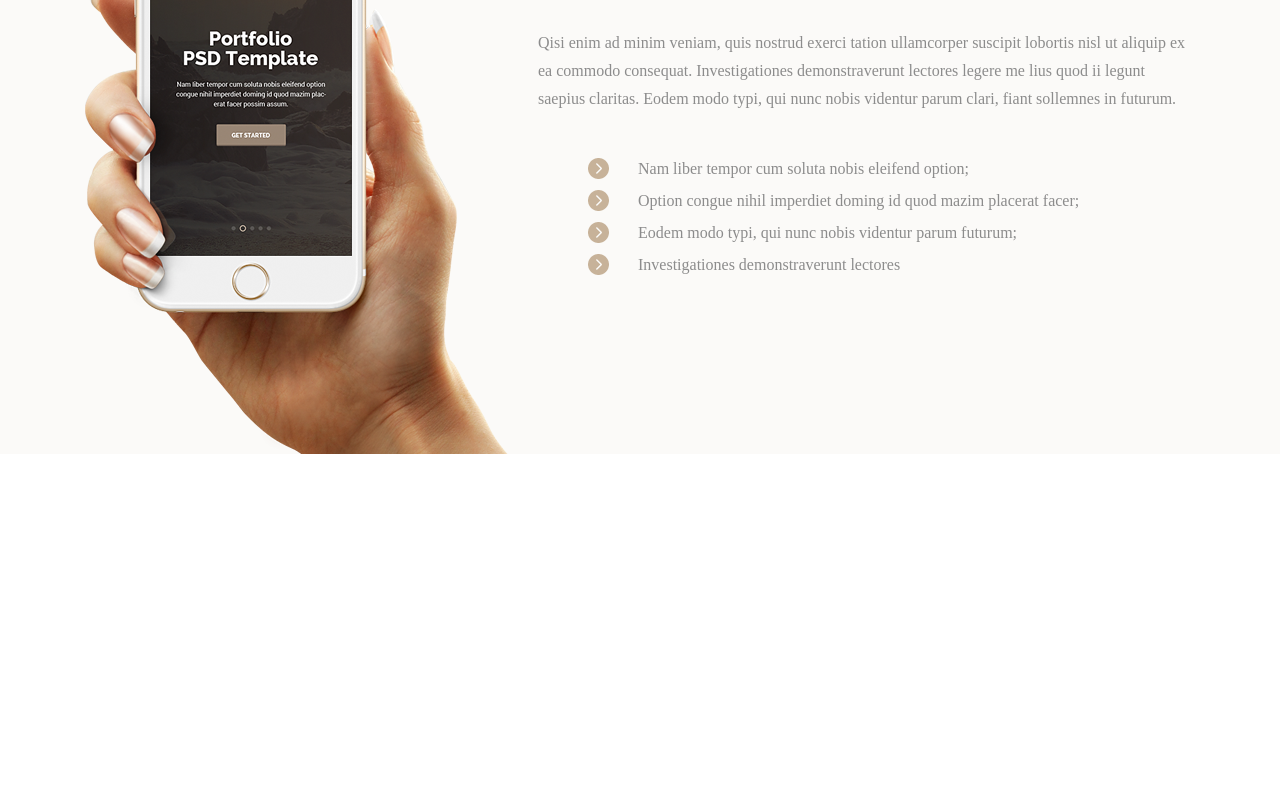
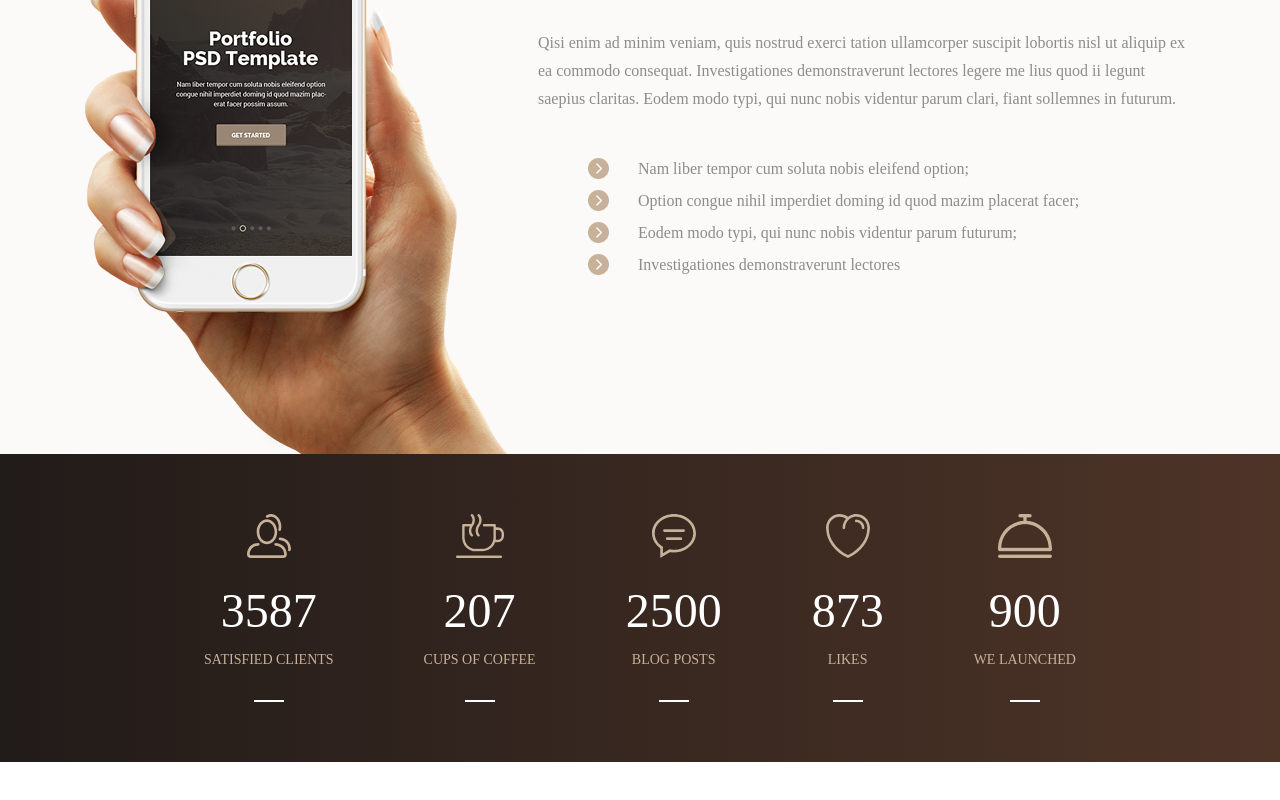
Before and after one commit to Morozulka/final-maket, a plain HTML site: page index.html in a window 1280 px wide. Shown: the part 4583-5383 px from the top of the page. Before the commit the page ends 5337 px from the top, so only its background shows below. Drawn offline with Linux system fonts and the light colour scheme.

Commit message:
section stat

```diff
--- a/css/style.css
+++ b/css/style.css
@@ -279,7 +279,6 @@ nav {
     width: 70px;
     height: 3px;
     background-color: #f1eee9;
-    ;
     margin: 0 auto;
 }
 
@@ -725,6 +724,52 @@ nav {
     top: 5px;
 }
 
+/*--------------------stat-------------------*/
+.stat {
+    width: 100%;
+    padding: 60px 0;
+    box-sizing: border-box;
+    background-color: #f4f5f8;
+    background-image: linear-gradient(to right, #211b19 0%, #4e3427 100%);
+    display: flex;
+    justify-content: center;
+}
+
+.stat-element {
+    text-align: center;
+    margin: 0 45px 0 45px;
+}
+
+.stat-element:after {
+    content: "";
+    display: block;
+    width: 30px;
+    height: 2px;
+    background-color: #fff;
+    margin: 0 auto;
+}
+
+.stat-element-number {
+    display: block;
+    color: #ffffff;
+    font-family: "Montserrat - Ultra Light";
+    font-size: 48px;
+    font-weight: 400;
+    line-height: 36px;
+    margin: 30px 0 21px 0;
+}
+
+.stat-element-txt {
+    display: block;
+    color: #c7b299;
+    font-family: Montserrat;
+    font-size: 14px;
+    font-weight: 300;
+    line-height: 20px;
+    text-transform: uppercase;
+    margin-bottom: 30px;
+}
+
 /*--------------------footer-------------------*/
 footer {
     height: 300px;
--- a/index.html
+++ b/index.html
@@ -221,6 +221,44 @@
                 </ul>
             </article>
         </section>
+
+        <section class="stat">
+            <figure class="stat-element">
+               <img src="img/icon_1.svg" alt="icon">
+               <figcaption>
+                   <span class="stat-element-number">3587</span>
+                   <span class="stat-element-txt">Satisfied Clients</span>
+               </figcaption>
+            </figure>
+            <figure class="stat-element">
+               <img src="img/icon_2.svg" alt="icon">
+                <figcaption>
+                   <span class="stat-element-number">207</span>
+                   <span class="stat-element-txt">Cups of coffee</span>
+               </figcaption>
+                </figure>
+            <figure class="stat-element">
+               <img src="img/icon_3.svg" alt="icon">
+                <figcaption>
+                   <span class="stat-element-number">2500</span>
+                   <span class="stat-element-txt">Blog posts</span>
+               </figcaption>
+                </figure>
+            <figure class="stat-element">
+               <img src="img/icon_4.svg" alt="icon">
+                <figcaption>
+                   <span class="stat-element-number">873</span>
+                   <span class="stat-element-txt">Likes</span>
+               </figcaption>
+                </figure>
+            <figure class="stat-element">
+               <img src="img/icon_5.svg" alt="icon">
+                <figcaption>
+                   <span class="stat-element-number">900</span>
+                   <span class="stat-element-txt">We launched</span>
+               </figcaption>
+                </figure>
+        </section>
     </main>
 
     <footer>
```
Also changed, not shown: img/icon_1.svg (added), img/icon_2.svg (added), img/icon_3.svg (added), img/icon_4.svg (added), img/icon_5.svg (added).
